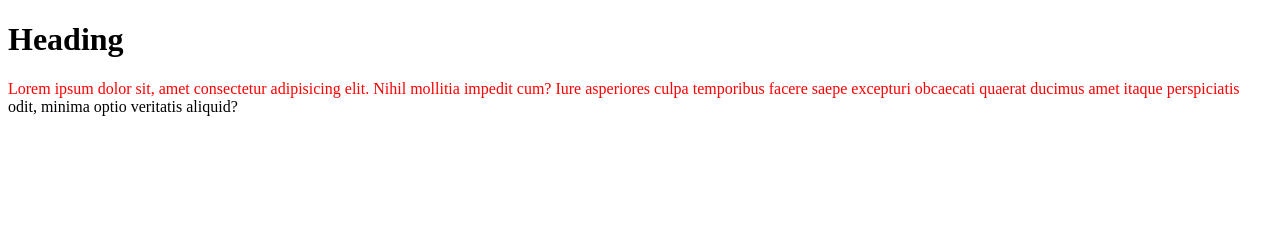
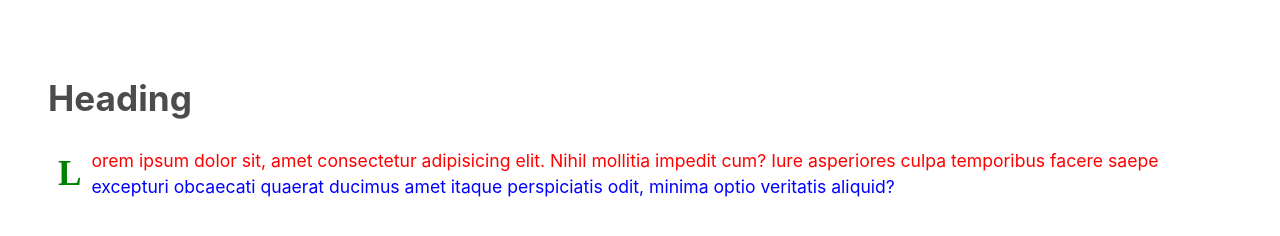
Before and after one commit to SigmaSchoolHQ/css-pseudo-elements, a plain HTML site: page index.html in a window 1280 px wide. Drawn offline with Linux system fonts and the light colour scheme.

Commit message:
::first-letter & drop cap

```diff
--- a/style.css
+++ b/style.css
@@ -1,6 +1,31 @@
 body {
+	font-family: Graphik, -apple-system, BlinkMacSystemFont, "Segoe UI", Roboto, Oxygen, Ubuntu, Cantarell, "Fira Sans",
+		"Droid Sans", "Helvetica Neue", sans-serif;
+	font-weight: 400;
+	-webkit-font-smoothing: antialiased;
+	-moz-osx-font-smoothing: grayscale;
+	margin: 0;
+	padding: 3rem;
+	color: rgba(0, 0, 0, 0.7);
+	font-size: 110%;
+	box-sizing: border-box;
+	line-height: 1.5;
+}
+
+p {
+	color: blue;
 }
 
 p::first-line {
 	color: red;
 }
+
+p::first-letter {
+	color: green;
+	font-size: 200%;
+	font-weight: bold;
+
+	float: left;
+	padding: 0 10px;
+	font-family: serif;
+}
```
Also changed, not shown: index.html (+2 -1 lines).
